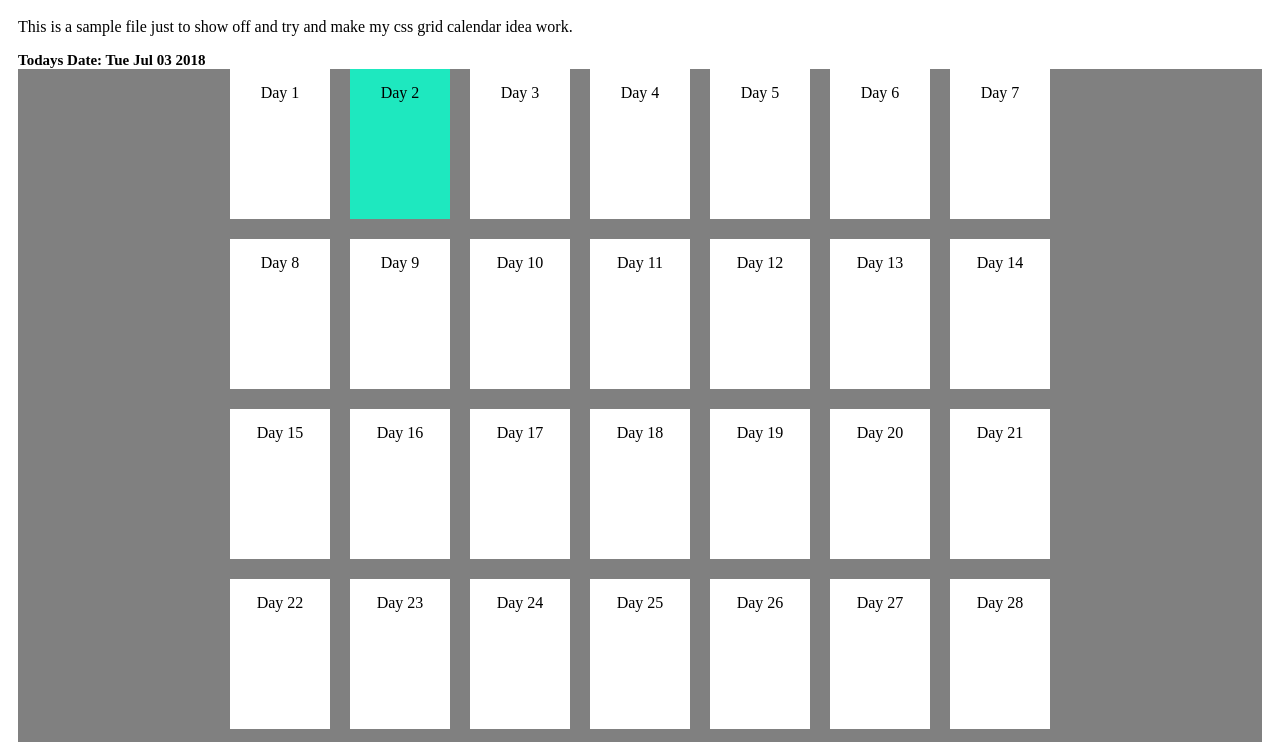
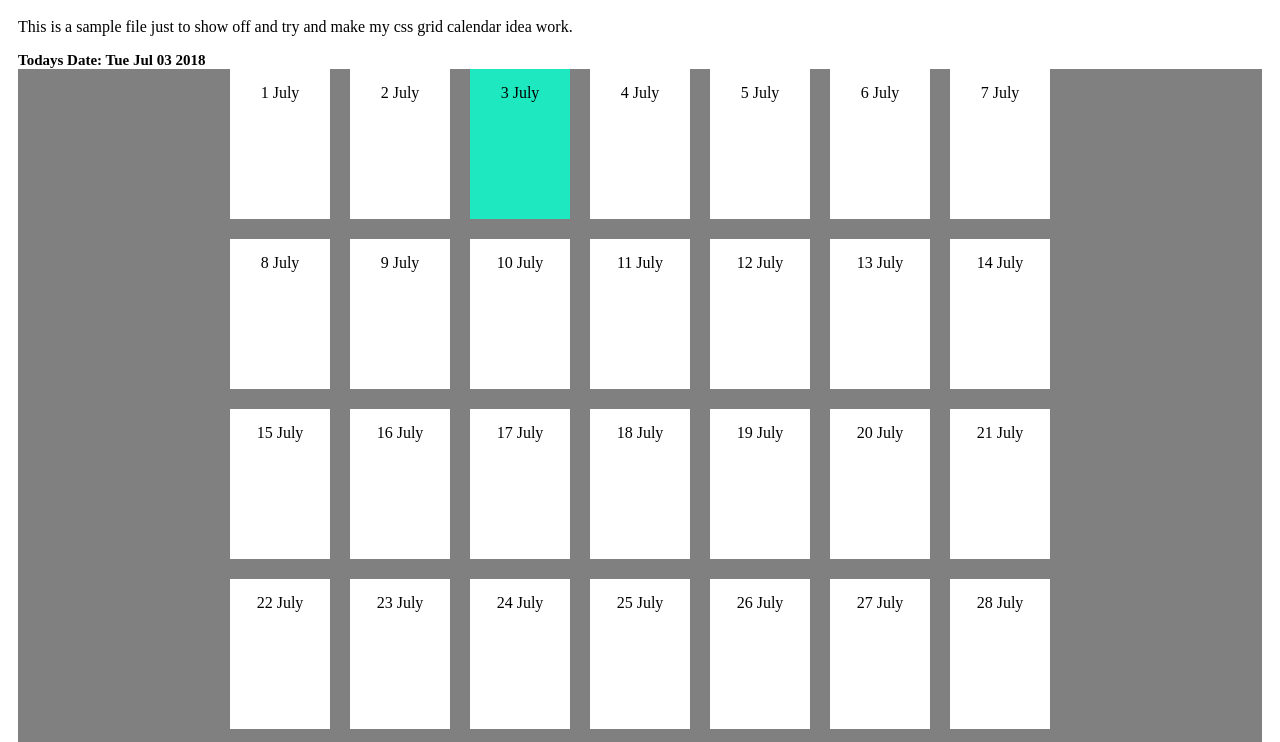
Before and after one commit to james-kenny/Calendar-CSS-Grid-Typescript-Sample, a website: page cssgridcalendar/index.html in a window 1280 px wide. Shown: the part 58-800 px from the top of the page. Drawn offline with Linux system fonts and the light colour scheme.

Commit message:
added helper function to get the month.

```diff
--- a/cssgridcalendar/content/js/site.js
+++ b/cssgridcalendar/content/js/site.js
@@ -20,18 +20,38 @@ function findtoday() {
     console.log('First day: ' + firstDay + ' last day: ' + lastDay);
     document.getElementById("today-date").innerText = day.toDateString();
 }
+function GetSelectedMonth(iMonth) {
+    // Month Array
+    var month = new Array();
+    month[0] = "January";
+    month[1] = "February";
+    month[2] = "March";
+    month[3] = "April";
+    month[4] = "May";
+    month[5] = "June";
+    month[6] = "July";
+    month[7] = "August";
+    month[8] = "September";
+    month[9] = "October";
+    month[10] = "November";
+    month[11] = "December";
+    return month[iMonth];
+}
 function buildcalendar() {
     var dtoday = new Date();
     var dfirstDay = new Date(dtoday.getFullYear(), dtoday.getMonth(), 1);
     var dlastDay = new Date(dtoday.getFullYear(), dtoday.getMonth() + 1, 0);
     var iDays = dlastDay.getDate();
-    var iItem = 0;
-    for (iItem = 0; iItem <= iDays; iItem++) {
+    var gridItems = "";
+    var iItem = 1;
+    for (iItem = 1; iItem <= iDays; iItem++) {
+        var className = "day-item";
         if (dtoday.getDate() === iItem) {
-            console.log("TODAY!!! - " + iItem);
+            // Hightlight today!
+            className += " selected";
         }
-        else {
-            console.log('Boom Day - ' + iItem);
-        }
+        var sDateLabel = iItem + ' ' + GetSelectedMonth(dtoday.getMonth());
+        gridItems += '<div class="' + className + '" onclick="dateclicked(' + iItem + ')"><div>' + sDateLabel + '</div><div></div></div>';
     }
+    document.getElementById("calendar-container").innerHTML = gridItems;
 }
--- a/cssgridcalendar/index.html
+++ b/cssgridcalendar/index.html
@@ -8,37 +8,8 @@
     <h1>Calendar</h1>
     <p>This is a sample file just to show off and try and make my css grid calendar idea work.</p>
     <span class="today-date" id="today-date"></span>
-    <div class="calendar-container">
-        <div class="day-item" onclick="dateclicked(1)"><div>Day 1</div><div></div></div>
-        <div class="day-item selected"  onclick="dateclicked(2)"><div>Day 2</div><div></div></div>
-        <div class="day-item" onclick="dateclicked(3)"><div>Day 3</div><div></div></div>
-        <div class="day-item" onclick="dateclicked(4)"><div>Day 4</div><div></div></div>
-        <div class="day-item" onclick="dateclicked(5)"><div>Day 5</div><div></div></div>
-        <div class="day-item" onclick="dateclicked(6)"><div>Day 6</div><div></div></div>
-        <div class="day-item" onclick="dateclicked(7)"><div>Day 7</div><div></div></div>
-        <div class="day-item" onclick="dateclicked(8)"><div>Day 8</div><div></div></div>
-        <div class="day-item" onclick="dateclicked(9)"><div>Day 9</div><div></div></div>
-        <div class="day-item" onclick="dateclicked(10)"><div>Day 10</div><div></div></div>
-        <div class="day-item" onclick="dateclicked(11)"><div>Day 11</div><div></div></div>
-        <div class="day-item" onclick="dateclicked(12)"><div>Day 12</div><div></div></div>
-        <div class="day-item" onclick="dateclicked(13)"><div>Day 13</div><div></div></div>
-        <div class="day-item" onclick="dateclicked(14)"><div>Day 14</div><div></div></div>
-        <div class="day-item" onclick="dateclicked(15)"><div>Day 15</div><div></div></div>
-        <div class="day-item" onclick="dateclicked(16)"><div>Day 16</div><div></div></div>
-        <div class="day-item" onclick="dateclicked(17)"><div>Day 17</div><div></div></div>
-        <div class="day-item" onclick="dateclicked(18)"><div>Day 18</div><div></div></div>
-        <div class="day-item" onclick="dateclicked(19)"><div>Day 19</div><div></div></div>
-        <div class="day-item" onclick="dateclicked(20)"><div>Day 20</div><div></div></div>
-        <div class="day-item" onclick="dateclicked(21)"><div>Day 21</div><div></div></div>
-        <div class="day-item" onclick="dateclicked(22)"><div>Day 22</div><div></div></div>
-        <div class="day-item" onclick="dateclicked(23)"><div>Day 23</div><div></div></div>
-        <div class="day-item" onclick="dateclicked(24)"><div>Day 24</div><div></div></div>
-        <div class="day-item" onclick="dateclicked(25)"><div>Day 25</div><div></div></div>
-        <div class="day-item" onclick="dateclicked(26)"><div>Day 26</div><div></div></div>
-        <div class="day-item" onclick="dateclicked(27)"><div>Day 27</div><div></div></div>
-        <div class="day-item" onclick="dateclicked(28)"><div>Day 28</div><div></div></div>
-        <div class="day-item" onclick="dateclicked(29)"><div>Day 29</div><div></div></div>
-        <div class="day-item" onclick="dateclicked(30)"><div>Day 30</div><div></div></div>
+    <div class="calendar-container" id="calendar-container">
+
     </div>
 </body>
 
```
Also changed, not shown: cssgridcalendar/content/js/site.ts (+29 -7 lines).
